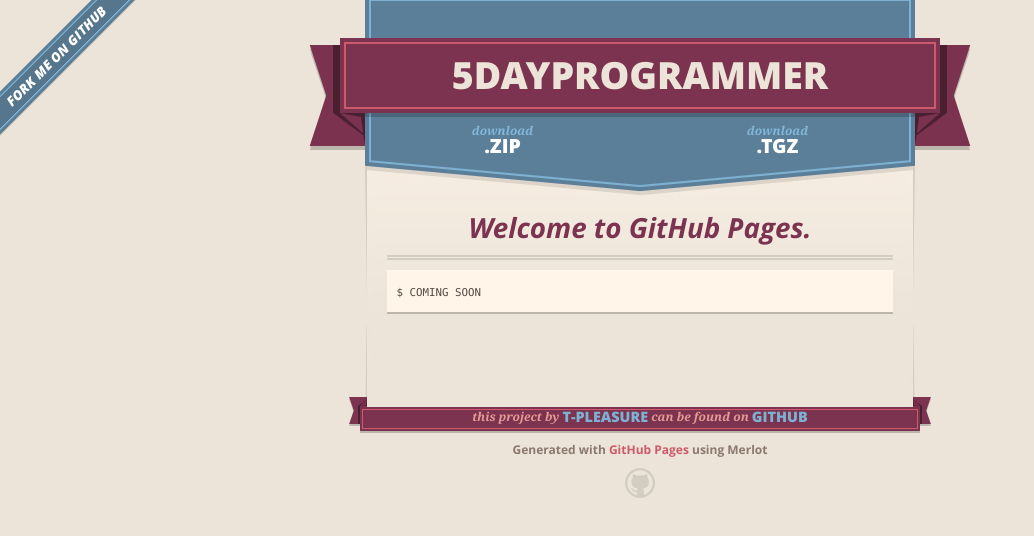
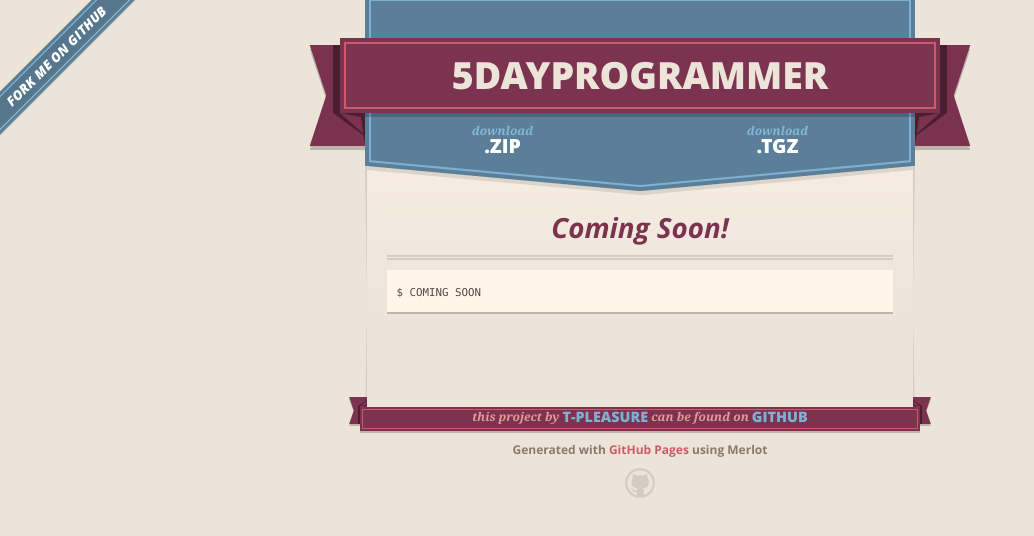
Before and after one commit to t-pleasure/5dayprogrammer, a plain HTML site: page index.html in a window 1280 px wide. Shown: the whole page, without its empty margins (0-1034 px from the left). Drawn offline with nearby package versions, Linux system fonts and the light colour scheme.

Commit message:
Update index.html

```diff
--- a/index.html
+++ b/index.html
@@ -47,7 +47,7 @@
 
       <section id="main_content">
         <h3>
-<a name="welcome-to-github-pages" class="anchor" href="#welcome-to-github-pages"><span class="octicon octicon-link"></span></a>Welcome to GitHub Pages.</h3>
+<a name="welcome-to-github-pages" class="anchor" href="#welcome-to-github-pages"><span class="octicon octicon-link"></span></a>Coming Soon!</h3>
 
 
 <pre><code>$ COMING SOON
```
